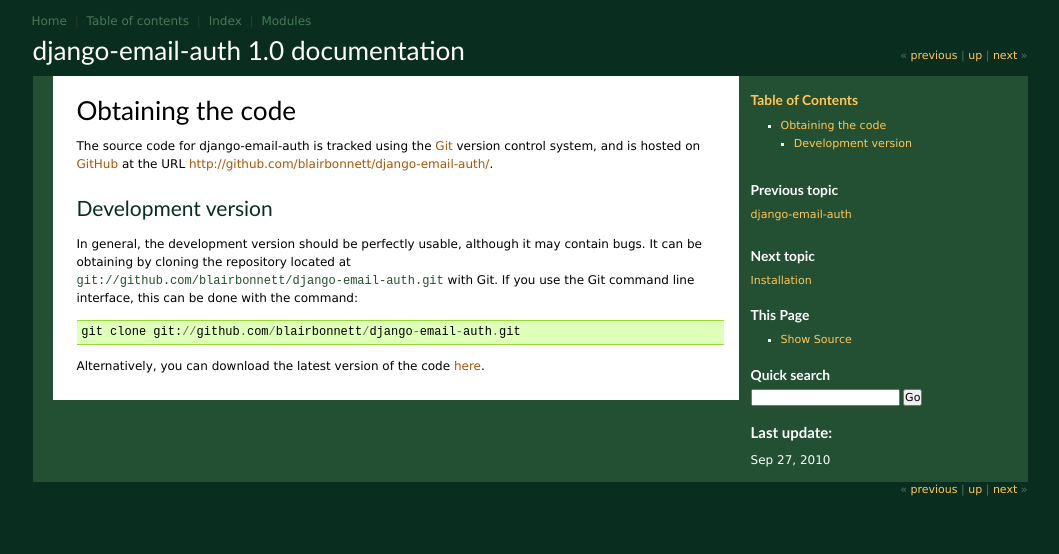
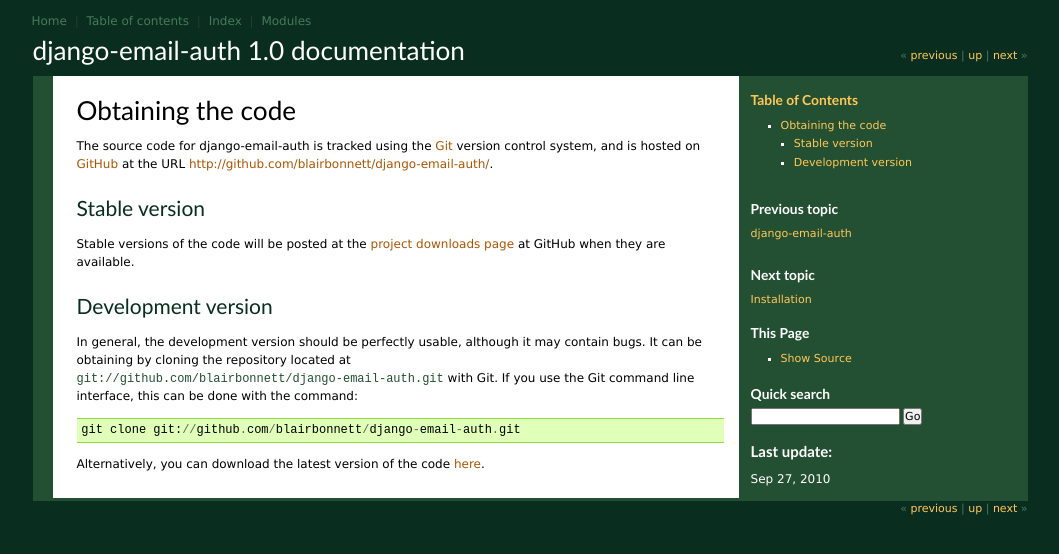
Before and after one commit to bcbnz/django-email-auth, a Sphinx documentation site: the page built from docs/obtain.rst, in a window 1280 px wide. Shown: the top 554 px of the page, without its empty margins (110-1169 px from the left). Built offline with Sphinx 7.4.7, drawn with Linux system fonts in a browser that asks for light colours.

Commit message:
Add link to project downloads page for stable versions.

```diff
--- a/docs/obtain.rst
+++ b/docs/obtain.rst
@@ -5,6 +5,13 @@
 <http://git-scm.com/>`_ version control system, and is hosted on
 `GitHub <http://github.com/>`_ at the URL
 http://github.com/blairbonnett/django-email-auth/.
+
+Stable version
+--------------
+
+Stable versions of the code will be posted at the `project downloads page
+<http://github.com/blairbonnett/django-email-auth/downloads>`_ at GitHub when
+they are available.
 
 Development version
 -------------------
```
